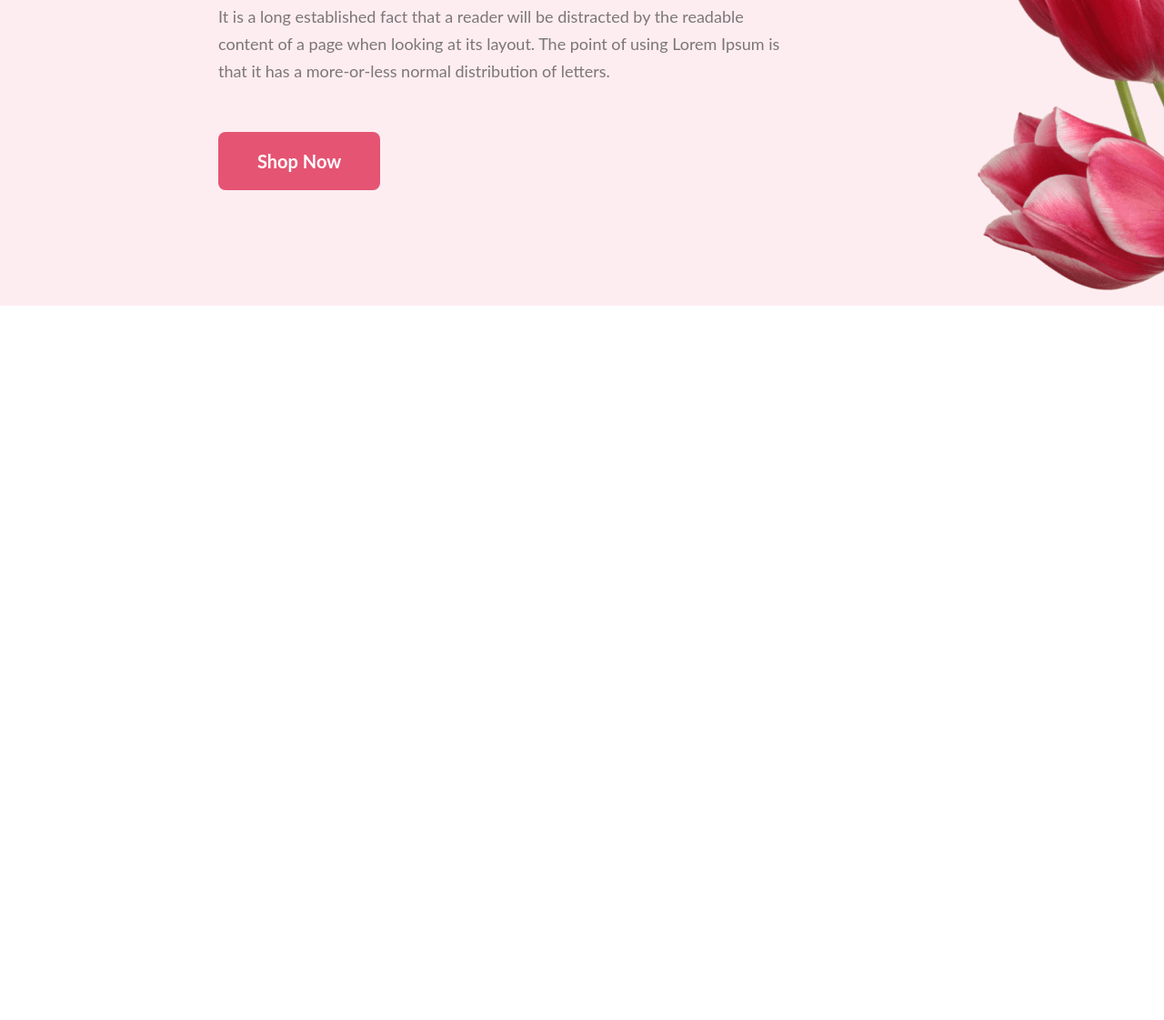
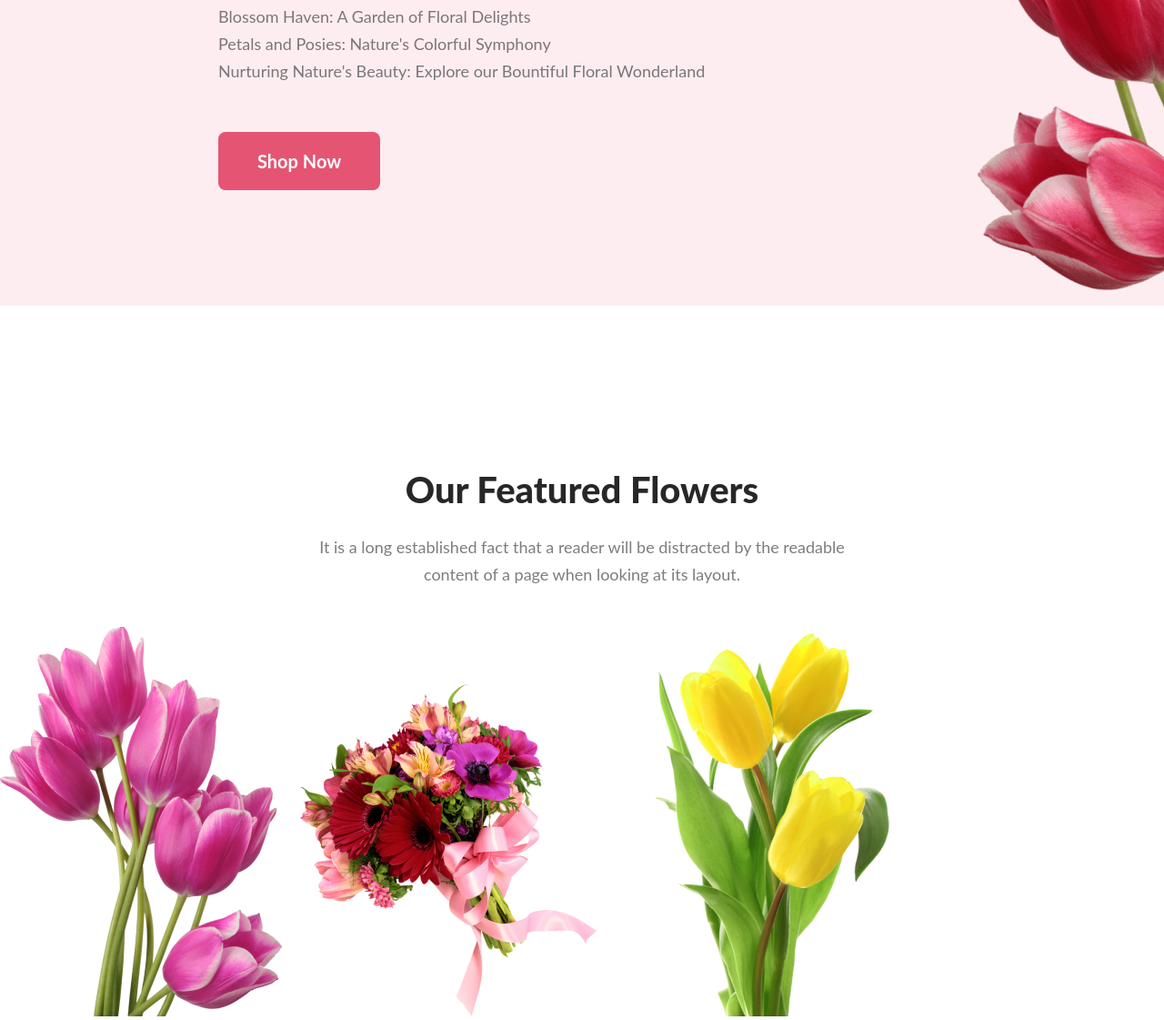
Before and after one commit to NinjaIfti/My-Floral-Website, a plain HTML site: page index.html in a window 1280 px wide. Shown: the part 514-1635 px from the top of the page at 91% size. Before the commit the page ends 854 px from the top, so only its background shows below. Drawn offline with Linux system fonts and the light colour scheme.

Commit message:
upload flowers

```diff
--- a/index.html
+++ b/index.html
@@ -18,9 +18,9 @@
                     part of your life.
                 </h1>
                 <p class="banner-p">
-                It is a long established fact that a reader will be distracted by the readable <br>
-                content of a page when looking at its layout. The point of using Lorem Ipsum is <br>
-                that it has a more-or-less normal distribution of letters.
+                    Blossom Haven: A Garden of Floral Delights <br>
+                    Petals and Posies: Nature's Colorful Symphony <br>
+                    Nurturing Nature's Beauty: Explore our Bountiful Floral Wonderland
                 </p>
                 <button class="btn-banner">
                     Shop Now
@@ -37,6 +37,20 @@
 
 
     </header>
+    <main>
+        <section class="featured-flower">
+            <h2 class="featured-title">Our Featured Flowers</h2>
+            <p class="featured-p">
+                It is a long established fact that a reader will be distracted by the readable <br> content of a page when looking at its layout.
+            </p>
+
+        </section>
+        <div class="featured-collection">
+            <img class="pink-flower" src="./Flower Asset/pngwing 6.png" alt="A pink Rose">
+            <img class="red-flower" src="./Flower Asset/pngwing 5.png" alt="A red flower">
+            <img class="yellow-rose" src="./Flower Asset/pngwing 7.png" alt="">
+        </div>
+    </main>
 
 </body>
 
--- a/style.css
+++ b/style.css
@@ -51,3 +51,26 @@ margin-top: 52px;
 .btn-banner:hover{
     color: black;
 }
+/* Featured section */
+.featured-flower{
+    text-align: center;
+}
+.featured-title{
+    color: #272727;
+text-align: center;
+font-family: Lato;
+font-size: 40px;
+margin-top: 178px;
+font-weight: 800;
+margin-bottom: 24px;
+
+}
+.featured-p{
+    color: rgba(39, 39, 39, 0.60);
+text-align: center;
+font-family: Lato;
+font-size: 18px;
+font-style: normal;
+font-weight: 400;
+line-height: 30px;
+}
```
Lines whose indentation alone changed are shown as unchanged.
